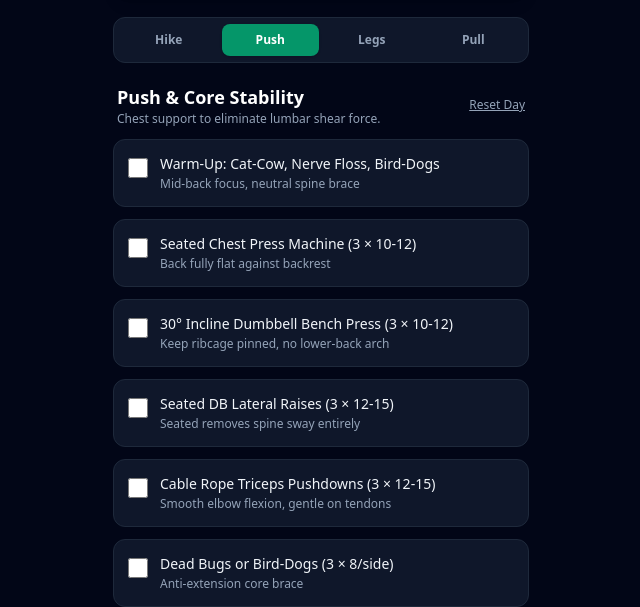
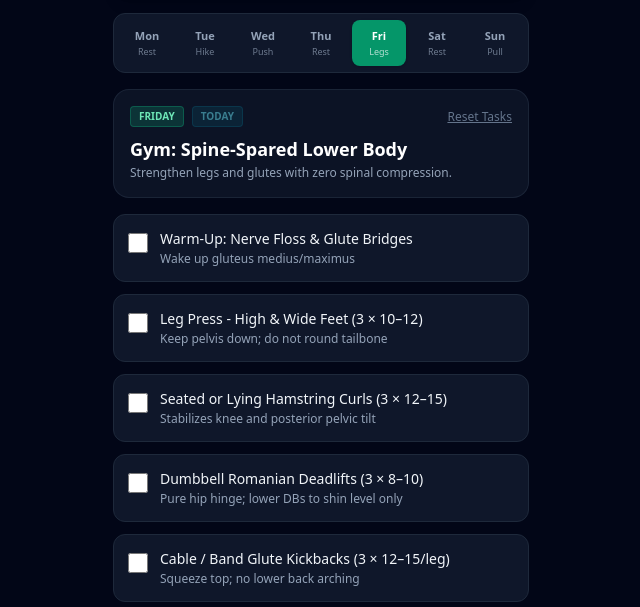
Before and after one commit to tmichelle-ops/App-Creations, a plain HTML site: page WorkoutGame.html in a window 1280 px wide. Shown: the part 205-812 px from the top of the page, without its empty margins (319-959 px from the left). Drawn offline with nearby package versions, Linux system fonts and the light colour scheme.

Commit message:
Refactor workout scheduling and UI updates

```diff
--- a/WorkoutGame.html
+++ b/WorkoutGame.html
@@ -33,7 +33,7 @@
     </div>
 
     <!-- Header & Character Status -->
-    <header class="bg-slate-900 border border-slate-800 rounded-2xl p-5 mb-5 shadow-lg">
+    <header class="bg-slate-900 border border-slate-800 rounded-2xl p-5 mb-4 shadow-lg">
       <div class="flex items-center justify-between mb-3">
         <div>
           <span id="rank-title" class="text-xs font-bold uppercase tracking-wider text-emerald-400">Spine Initiate</span>
@@ -82,23 +82,48 @@
       </div>
     </section>
 
-    <!-- Workout Selector Tabs -->
-    <nav class="grid grid-cols-4 gap-1 bg-slate-900 p-1.5 rounded-xl mb-5 border border-slate-800 text-xs font-bold">
-      <button onclick="switchTab('tue')" id="tab-tue" class="py-2 rounded-lg transition-all text-center">Hike</button>
-      <button onclick="switchTab('wed')" id="tab-wed" class="py-2 rounded-lg transition-all text-center">Push</button>
-      <button onclick="switchTab('fri')" id="tab-fri" class="py-2 rounded-lg transition-all text-center">Legs</button>
-      <button onclick="switchTab('sun')" id="tab-sun" class="py-2 rounded-lg transition-all text-center">Pull</button>
+    <!-- 7-DAY WEEK SELECTOR -->
+    <nav class="grid grid-cols-7 gap-1 bg-slate-900 p-1.5 rounded-xl mb-4 border border-slate-800 text-[11px] font-bold text-center">
+      <button onclick="switchDay('mon')" id="tab-mon" class="py-2 rounded-lg transition-all flex flex-col items-center">
+        <span>Mon</span><span class="text-[9px] opacity-70 font-normal">Rest</span>
+      </button>
+      <button onclick="switchDay('tue')" id="tab-tue" class="py-2 rounded-lg transition-all flex flex-col items-center">
+        <span>Tue</span><span class="text-[9px] opacity-70 font-normal">Hike</span>
+      </button>
+      <button onclick="switchDay('wed')" id="tab-wed" class="py-2 rounded-lg transition-all flex flex-col items-center">
+        <span>Wed</span><span class="text-[9px] opacity-70 font-normal">Push</span>
+      </button>
+      <button onclick="switchDay('thu')" id="tab-thu" class="py-2 rounded-lg transition-all flex flex-col items-center">
+        <span>Thu</span><span class="text-[9px] opacity-70 font-normal">Rest</span>
+      </button>
+      <button onclick="switchDay('fri')" id="tab-fri" class="py-2 rounded-lg transition-all flex flex-col items-center">
+        <span>Fri</span><span class="text-[9px] opacity-70 font-normal">Legs</span>
+      </button>
+      <button onclick="switchDay('sat')" id="tab-sat" class="py-2 rounded-lg transition-all flex flex-col items-center">
+        <span>Sat</span><span class="text-[9px] opacity-70 font-normal">Rest</span>
+      </button>
+      <button onclick="switchDay('sun')" id="tab-sun" class="py-2 rounded-lg transition-all flex flex-col items-center">
+        <span>Sun</span><span class="text-[9px] opacity-70 font-normal">Pull</span>
+      </button>
     </nav>
 
-    <!-- Active Quest Title -->
-    <section class="flex items-center justify-between mb-3 px-1">
-      <div>
-        <h2 id="quest-title" class="text-lg font-bold text-white">Workout</h2>
-        <p id="quest-desc" class="text-xs text-slate-400">Joint-safe & spine-spared routines</p>
+    <!-- Active Day Banner & Quest Title -->
+    <section class="bg-slate-900/80 border border-slate-800/80 rounded-2xl p-4 mb-4">
+      <div class="flex items-center justify-between mb-2">
+        <div class="flex items-center gap-2">
+          <span id="day-badge" class="px-2 py-0.5 text-[10px] font-black uppercase rounded bg-emerald-500/20 text-emerald-300 border border-emerald-500/30">
+            Wednesday
+          </span>
+          <span id="today-indicator" class="hidden px-2 py-0.5 text-[10px] font-black uppercase rounded bg-cyan-500/20 text-cyan-300 border border-cyan-500/30 animate-pulse">
+            Today
+          </span>
+        </div>
+        <button onclick="resetDayChecklist()" class="text-xs text-slate-500 hover:text-rose-400 underline transition">
+          Reset Tasks
+        </button>
       </div>
-      <button onclick="resetDayChecklist()" class="text-xs text-slate-400 hover:text-rose-400 underline transition">
-        Reset Day
-      </button>
+      <h2 id="quest-title" class="text-lg font-bold text-white">Workout Title</h2>
+      <p id="quest-desc" class="text-xs text-slate-400 mt-0.5">Joint-safe & spine-spared routine</p>
     </section>
 
     <!-- Checklist Container -->
@@ -106,7 +131,7 @@
 
     <!-- Complete Workout Button -->
     <button id="complete-btn" onclick="completeWorkout()" class="w-full py-4 bg-emerald-600 hover:bg-emerald-500 active:scale-[0.98] text-white font-bold rounded-xl shadow-lg transition duration-150 flex items-center justify-center gap-2">
-      <span>Complete Quest (+50 Bonus XP)</span>
+      <span id="complete-btn-text">Complete Daily Quest (+50 Bonus XP)</span>
     </button>
 
   </main>
@@ -122,56 +147,99 @@
       5: "Resilience Master"
     };
 
-    // --- WORKOUT DATA ---
-    const workouts = {
+    const daysMap = ['sun', 'mon', 'tue', 'wed', 'thu', 'fri', 'sat'];
+    const fullDayNames = {
+      mon: "Monday",
+      tue: "Tuesday",
+      wed: "Wednesday",
+      thu: "Thursday",
+      fri: "Friday",
+      sat: "Saturday",
+      sun: "Sunday"
+    };
+
+    // --- SCHEDULED ROUTINES BY DAY ---
+    const weeklySchedule = {
+      mon: {
+        title: "Active Recovery & Decompression",
+        desc: "Spine decompression and light mobility to prepare for the week.",
+        xpPerTask: 10,
+        bonusXp: 30,
+        tasks: [
+          { name: "5-Min Gentle Sciatic Nerve Flossing", cue: "Seated nerve glides, smooth and pain-free" },
+          { name: "Light 15-Min Walk or Gentle Mobility", cue: "Increases circulation without joint friction" },
+          { name: "Hydration & Anti-Inflammatory Check", cue: "Supports connective tissue recovery" }
+        ]
+      },
       tue: {
-        title: "Nature Trail Cardio",
-        desc: "Low-impact zone 2 walking; flat dirt terrain.",
+        title: "Nature Trail Cardio Hike",
+        desc: "Low-impact zone 2 cardio on packed-dirt trails.",
         xpPerTask: 20,
         bonusXp: 50,
         tasks: [
-          { name: "5-Min Nerve Floss & Mobility Warm-Up", cue: "Glides sciatic nerve at S1-L5 without spine strain" },
-          { name: "Nature Trail Hike (45-60 min)", cue: "Short strides, soft dirt path, glute push-off" },
-          { name: "Post-Hike Gentle Calf & Quad Stretch", cue: "Avoid sharp lumbar flexion" }
+          { name: "5-Min Nerve Floss & Mobility Warm-Up", cue: "Preps L5-S1 nerve root before walking" },
+          { name: "Nature Trail Hike (45–60 min)", cue: "Soft dirt path, shorter strides, glute drive" },
+          { name: "Post-Hike Calf & Quad Gentle Stretch", cue: "Avoid bending forward at waist" }
         ]
       },
       wed: {
-        title: "Push & Core Stability",
+        title: "Gym: Push & Core Stability",
         desc: "Chest support to eliminate lumbar shear force.",
         xpPerTask: 15,
         bonusXp: 50,
         tasks: [
-          { name: "Warm-Up: Cat-Cow, Nerve Floss, Bird-Dogs", cue: "Mid-back focus, neutral spine brace" },
-          { name: "Seated Chest Press Machine (3 × 10-12)", cue: "Back fully flat against backrest" },
-          { name: "30° Incline Dumbbell Bench Press (3 × 10-12)", cue: "Keep ribcage pinned, no lower-back arch" },
-          { name: "Seated DB Lateral Raises (3 × 12-15)", cue: "Seated removes spine sway entirely" },
-          { name: "Cable Rope Triceps Pushdowns (3 × 12-15)", cue: "Smooth elbow flexion, gentle on tendons" },
-          { name: "Dead Bugs or Bird-Dogs (3 × 8/side)", cue: "Anti-extension core brace" }
+          { name: "Warm-Up: Cat-Cow, Nerve Floss, Bird-Dogs", cue: "Mid-back mobility and core bracing" },
+          { name: "Seated Chest Press Machine (3 × 10–12)", cue: "Back fully supported against backrest" },
+          { name: "30° Incline DB Bench Press (3 × 10–12)", cue: "Ribcage pinned; no lumbar hyperextension" },
+          { name: "Seated DB Lateral Raises (3 × 12–15)", cue: "Sitting removes lower-back sway" },
+          { name: "Cable Rope Triceps Pushdowns (3 × 12–15)", cue: "Smooth constant tension on elbow joints" },
+          { name: "Dead Bugs or Bird-Dogs (3 × 8/side)", cue: "Anti-extension deep abdominal brace" }
+        ]
+      },
+      thu: {
+        title: "Mid-Week Joint Rest & Mobility",
+        desc: "Allow arthritis inflammation to settle between lifting days.",
+        xpPerTask: 10,
+        bonusXp: 30,
+        tasks: [
+          { name: "Cat-Cow & Supine Glute Bridges (2 sets)", cue: "Gentle pelvic alignment and blood flow" },
+          { name: "15-Min Casual Stroll / Low-Impact Step Goal", cue: "Keep joints lubricated with synovial fluid" },
+          { name: "Gentle Hip Flexor Opening", cue: "Half-kneeling with upright spine" }
         ]
       },
       fri: {
-        title: "Spine-Spared Lower Body",
-        desc: "Build legs & glutes with zero spinal loading.",
+        title: "Gym: Spine-Spared Lower Body",
+        desc: "Strengthen legs and glutes with zero spinal compression.",
         xpPerTask: 15,
         bonusXp: 50,
         tasks: [
-          { name: "Warm-Up: Nerve Floss & Glute Bridges", cue: "Activate gluteus medius/maximus" },
-          { name: "Leg Press - High & Wide Feet (3 × 10-12)", cue: "Keep pelvis down; do not round tailbone" },
-          { name: "Seated or Lying Hamstring Curls (3 × 12-15)", cue: "Stabilizes knee and posterior pelvic tilt" },
-          { name: "Dumbbell Romanian Deadlifts (3 × 8-10)", cue: "Pure hip hinge; lower DBs to shin only" },
-          { name: "Cable / Band Glute Kickbacks (3 × 12-15/leg)", cue: "Squeeze top; no lower back hyperextension" },
+          { name: "Warm-Up: Nerve Floss & Glute Bridges", cue: "Wake up gluteus medius/maximus" },
+          { name: "Leg Press - High & Wide Feet (3 × 10–12)", cue: "Keep pelvis down; do not round tailbone" },
+          { name: "Seated or Lying Hamstring Curls (3 × 12–15)", cue: "Stabilizes knee and posterior pelvic tilt" },
+          { name: "Dumbbell Romanian Deadlifts (3 × 8–10)", cue: "Pure hip hinge; lower DBs to shin level only" },
+          { name: "Cable / Band Glute Kickbacks (3 × 12–15/leg)", cue: "Squeeze top; no lower back arching" },
           { name: "Banded Walks / Clamshells (2 × 15/side)", cue: "Strengthens SI joint stabilizers" }
         ]
       },
+      sat: {
+        title: "Weekend Rest & Decompression",
+        desc: "Rest day to recharge ahead of Sunday's pull workout.",
+        xpPerTask: 10,
+        bonusXp: 30,
+        tasks: [
+          { name: "5-Min Nerve Floss & Deep Belly Breathing", cue: "Relaxes pelvic floor and lumbar muscles" },
+          { name: "Outdoor Fresh Air / Gentle Mobility", cue: "Promotes parasympathetic recovery" }
+        ]
+      },
       sun: {
-        title: "Pull & Posterior Chain",
+        title: "Gym: Pull & Posterior Chain",
         desc: "Upper back strength, posture, and grip.",
         xpPerTask: 15,
         bonusXp: 50,
         tasks: [
           { name: "Warm-Up: Cat-Cow & Torso Rotations", cue: "Gentle mid-spine lubrication" },
-          { name: "Chest-Supported Row (3 × 10-12)", cue: "Pad supports torso completely" },
-          { name: "Lat Pulldowns - Neutral/Wide Grip (3 × 10-12)", cue: "Pull down to collarbone; stay upright" },
+          { name: "Chest-Supported Row (3 × 10–12)", cue: "Pad supports torso completely" },
+          { name: "Lat Pulldowns - Neutral/Wide Grip (3 × 10–12)", cue: "Pull down to collarbone; stay upright" },
           { name: "Cable Face Pulls (3 × 15)", cue: "Eye-level cable; targets rotator cuff" },
           { name: "Seated Incline Dumbbell Curls (3 × 12)", cue: "Spine fully rested against pad" },
           { name: "Farmer's Walks (3 × 35 paces)", cue: "Tall posture, strong abdominal brace" }
@@ -180,14 +248,14 @@
     };
 
     // --- STATE MANAGEMENT ---
-    let currentTab = 'wed';
+    let currentSelectedDay = 'wed';
     let calendarDate = new Date();
     let state = JSON.parse(localStorage.getItem('jointSafeQuestState')) || {
       xp: 0,
       level: 1,
       streak: 0,
       lastCompletedDate: null,
-      history: {}, // Format: "YYYY-MM-DD": ["Push & Core Stability"]
+      history: {},
       checks: {}
     };
 
@@ -197,21 +265,34 @@
       renderCalendar();
     }
 
-    // --- UI RENDERING ---
-    function switchTab(dayKey) {
-      currentTab = dayKey;
-      ['tue', 'wed', 'fri', 'sun'].forEach(d => {
+    // --- DAY SWITCHING & UI ---
+    function switchDay(dayKey) {
+      currentSelectedDay = dayKey;
+      const todayIndex = new Date().getDay();
+      const todayKey = daysMap[todayIndex];
+
+      ['mon', 'tue', 'wed', 'thu', 'fri', 'sat', 'sun'].forEach(d => {
         const tabBtn = document.getElementById(`tab-${d}`);
         if (d === dayKey) {
-          tabBtn.className = "py-2 rounded-lg bg-emerald-600 text-white font-bold shadow";
+          tabBtn.className = "py-2 rounded-lg bg-emerald-600 text-white font-bold shadow flex flex-col items-center";
         } else {
-          tabBtn.className = "py-2 rounded-lg text-slate-400 hover:text-slate-200 font-semibold";
+          tabBtn.className = "py-2 rounded-lg text-slate-400 hover:text-slate-200 font-semibold flex flex-col items-center";
         }
       });
 
-      const workout = workouts[dayKey];
-      document.getElementById('quest-title').innerText = workout.title;
-      document.getElementById('quest-desc').innerText = workout.desc;
+      const dayData = weeklySchedule[dayKey];
+      document.getElementById('day-badge').innerText = fullDayNames[dayKey];
+      document.getElementById('quest-title').innerText = dayData.title;
+      document.getElementById('quest-desc').innerText = dayData.desc;
+
+      const todayIndicator = document.getElementById('today-indicator');
+      if (dayKey === todayKey) {
+        todayIndicator.classList.remove('hidden');
+      } else {
+        todayIndicator.classList.add('hidden');
+      }
+
+      document.getElementById('complete-btn-text').innerText = `Complete ${fullDayNames[dayKey]} Quest (+${dayData.bonusXp} XP)`;
 
       renderChecklist();
     }
@@ -219,10 +300,10 @@
     function renderChecklist() {
       const container = document.getElementById('checklist-container');
       container.innerHTML = '';
-      const workout = workouts[currentTab];
+      const dayData = weeklySchedule[currentSelectedDay];
 
-      workout.tasks.forEach((task, index) => {
-        const taskId = `${currentTab}_task_${index}`;
+      dayData.tasks.forEach((task, index) => {
+        const taskId = `${currentSelectedDay}_task_${index}`;
         const isChecked = !!state.checks[taskId];
 
         const card = document.createElement('div');
@@ -232,7 +313,7 @@
 
         card.innerHTML = `
           <input type="checkbox" id="${taskId}" ${isChecked ? 'checked' : ''}
-            onchange="toggleTask('${taskId}', ${workout.xpPerTask})"
+            onchange="toggleTask('${taskId}', ${dayData.xpPerTask})"
             class="custom-checkbox mt-1 w-5 h-5 rounded border-slate-700 bg-slate-800 text-emerald-500 focus:ring-0 cursor-pointer" />
           <label for="${taskId}" class="flex-1 cursor-pointer">
             <div class="font-medium text-sm text-slate-100 ${isChecked ? 'line-through text-slate-400' : ''}">
@@ -261,12 +342,11 @@
       document.getElementById('next-level-xp').innerText = xpForNextLevel;
       document.getElementById('xp-bar').style.width = `${percent}%`;
 
-      // Update Rank Title
       const rankKey = Math.min(state.level, 5);
       document.getElementById('rank-title').innerText = rankTitles[rankKey] || "Resilience Legend";
     }
 
-    // --- GAMEPLAY & LEVELING MECHANICS ---
+    // --- GAMEPLAY MECHANICS ---
     function toggleTask(taskId, xpVal) {
       const isChecked = document.getElementById(taskId).checked;
       if (isChecked) {
@@ -293,26 +373,23 @@
     }
 
     function completeWorkout() {
-      const workout = workouts[currentTab];
-      const allChecked = workout.tasks.every((_, idx) => state.checks[`${currentTab}_task_${idx}`]);
+      const dayData = weeklySchedule[currentSelectedDay];
+      const allChecked = dayData.tasks.every((_, idx) => state.checks[`${currentSelectedDay}_task_${idx}`]);
 
       if (!allChecked) {
-        alert("Please check off all exercises in this quest before finishing!");
+        alert("Please check off all exercises in today's quest before completing!");
         return;
       }
 
-      // Record date in YYYY-MM-DD
       const now = new Date();
       const dateKey = `${now.getFullYear()}-${String(now.getMonth() + 1).padStart(2, '0')}-${String(now.getDate()).padStart(2, '0')}`;
 
       if (!state.history) state.history = {};
       if (!state.history[dateKey]) state.history[dateKey] = [];
 
-      // Avoid duplicate completions on the same day for streak
-      if (!state.history[dateKey].includes(workout.title)) {
-        state.history[dateKey].push(workout.title);
+      if (!state.history[dateKey].includes(dayData.title)) {
+        state.history[dateKey].push(dayData.title);
 
-        // Streak calculation
         const todayStr = now.toDateString();
         if (state.lastCompletedDate !== todayStr) {
           state.streak += 1;
@@ -320,15 +397,15 @@
         }
       }
 
-      addXP(workout.bonusXp);
+      addXP(dayData.bonusXp);
       saveState();
-      alert(`⚔️ Quest Completed!\n+${workout.bonusXp} Bonus XP awarded.\nSaved to your Quest Calendar!`);
+      alert(`⚔️ ${fullDayNames[currentSelectedDay]} Quest Completed!\n+${dayData.bonusXp} Bonus XP awarded.\nSaved to your Quest Calendar!`);
     }
 
     function resetDayChecklist() {
-      if (confirm(`Reset checklist for this workout tab?`)) {
-        workouts[currentTab].tasks.forEach((_, idx) => {
-          delete state.checks[`${currentTab}_task_${idx}`];
+      if (confirm(`Reset checklist for ${fullDayNames[currentSelectedDay]}?`)) {
+        weeklySchedule[currentSelectedDay].tasks.forEach((_, idx) => {
+          delete state.checks[`${currentSelectedDay}_task_${idx}`];
         });
         saveState();
         renderChecklist();
@@ -368,14 +445,12 @@
       const today = new Date();
       const isCurrentMonth = today.getFullYear() === year && today.getMonth() === month;
 
-      // Blank prefix cells
       for (let i = 0; i < firstDay; i++) {
         const emptyCell = document.createElement('div');
         emptyCell.className = "h-9 rounded-lg bg-slate-900/30";
         container.appendChild(emptyCell);
       }
 
-      // Day cells
       for (let day = 1; day <= daysInMonth; day++) {
         const dateKey = `${year}-${String(month + 1).padStart(2, '0')}-${String(day).padStart(2, '0')}`;
         const hasCompleted = state.history && state.history[dateKey] && state.history[dateKey].length > 0;
@@ -401,8 +476,9 @@
       }
     }
 
-    // Initialize
-    switchTab('wed');
+    // --- INITIALIZE TO TODAY'S DAY OF THE WEEK ---
+    const currentDayOfWeek = daysMap[new Date().getDay()];
+    switchDay(currentDayOfWeek);
     renderHeader();
   </script>
 </body>
```
